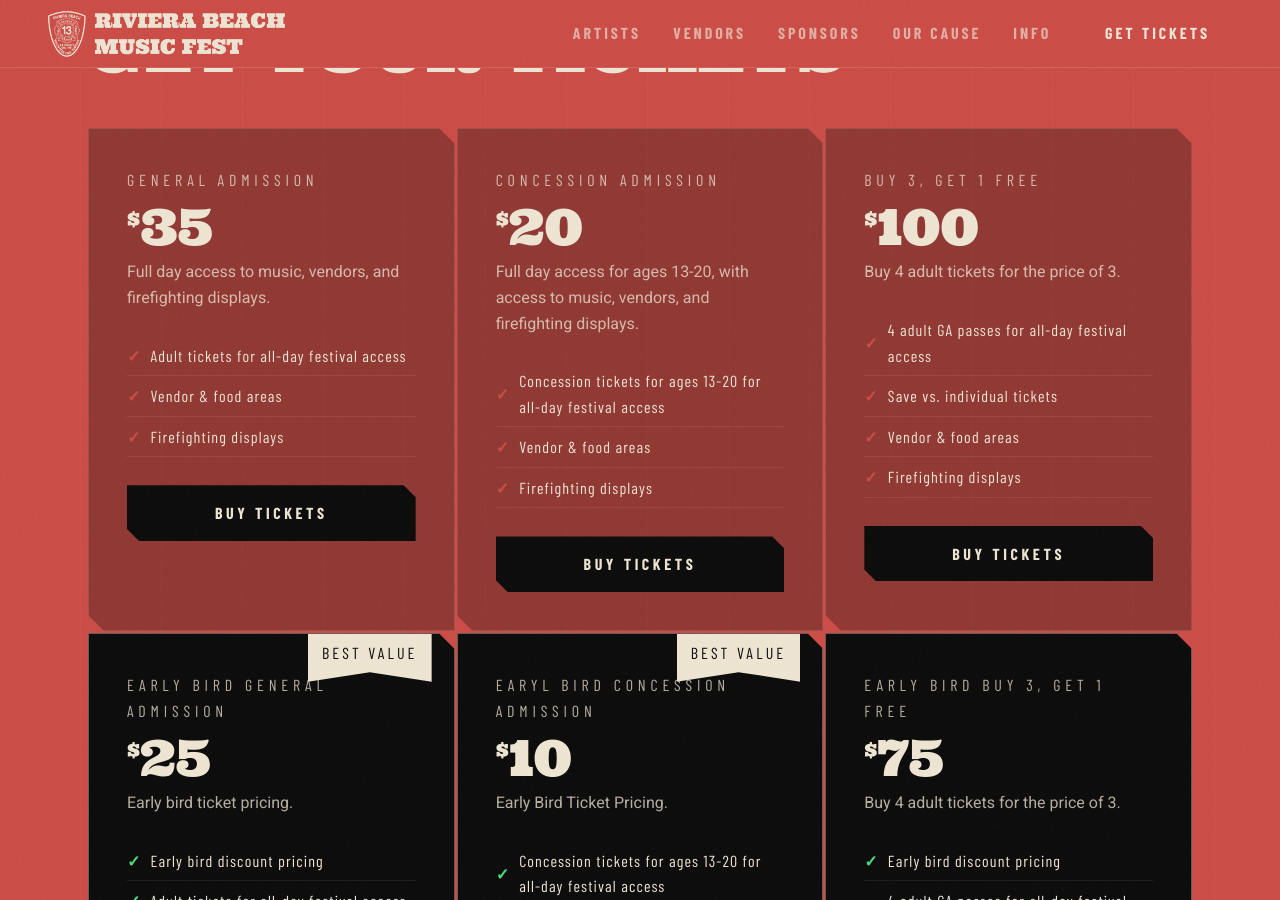
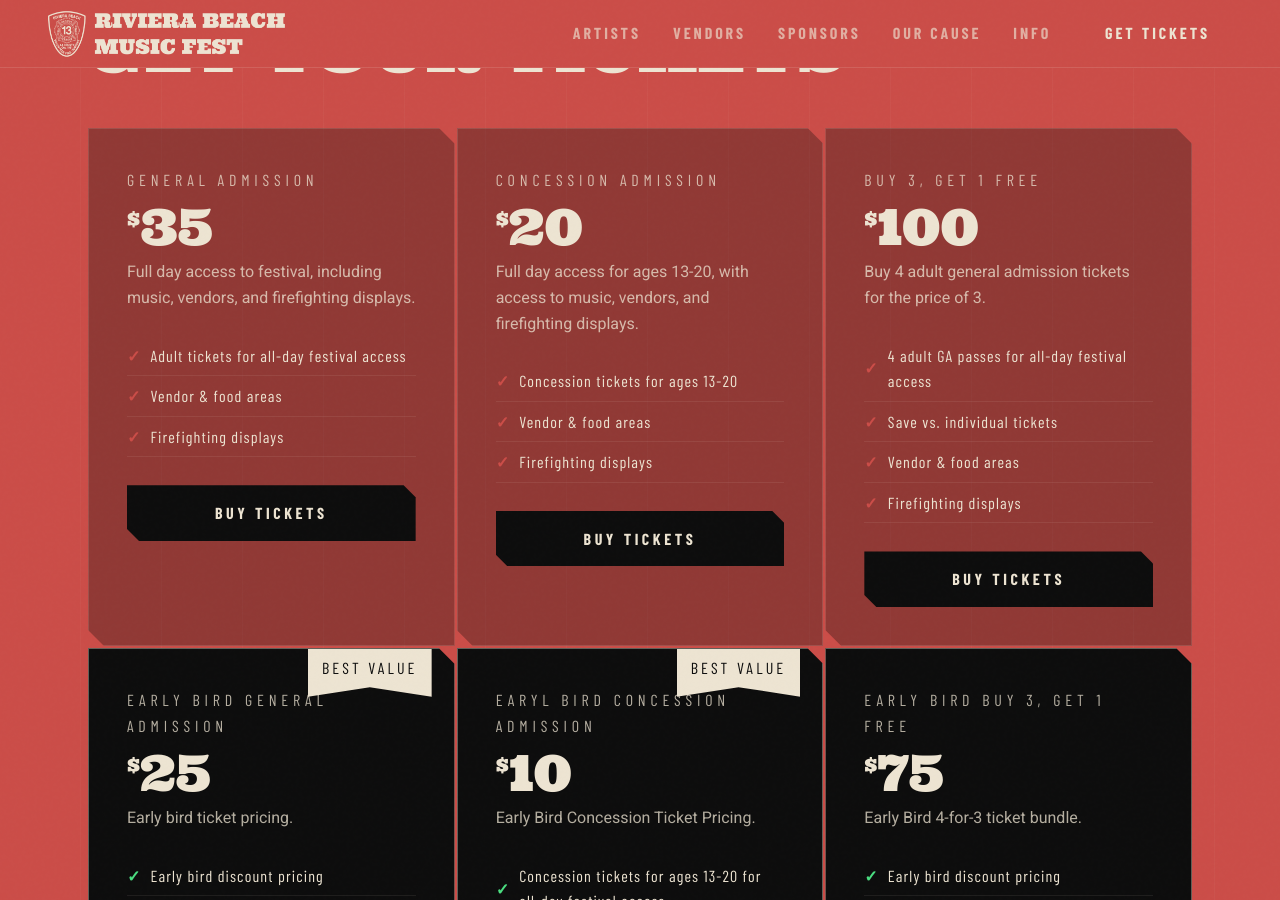
Before and after one commit to RBVFC/rbmf, a Jekyll site: the page built from index.html, in a window 1280 px wide and 900 px high, scrolled down 4003 px. Built offline with Jekyll 4.4.1, drawn with Linux system fonts in a browser that asks for light colours; some web fonts are replaced; some of the changed text lies outside the part shown.

Commit message:
Update tickets.yml

```diff
--- a/_data/tickets.yml
+++ b/_data/tickets.yml
@@ -2,7 +2,7 @@
 
 - tier: "General Admission"
   price: 35
-  description: "Full day access to music, vendors, and firefighting displays."
+  description: "Full day access to festival, including music, vendors, and firefighting displays."
   featured: false
   perks:
     - "Adult tickets for all-day festival access"
@@ -14,13 +14,13 @@
   description: "Full day access for ages 13-20, with access to music, vendors, and firefighting displays."
   featured: false
   perks:
-    - "Concession tickets for ages 13-20 for all-day festival access"
+    - "Concession tickets for ages 13-20"
     - "Vendor & food areas"
     - "Firefighting displays"
 
 - tier: "Buy 3, get 1 free"
   price: 100
-  description: "Buy 4 adult tickets for the price of 3."
+  description: "Buy 4 adult general admission tickets for the price of 3."
   featured: false
   perks:
     - "4 adult GA passes for all-day festival access"
@@ -41,7 +41,7 @@
 
 - tier: "Earyl Bird Concession Admission"
   price: 10
-  description: "Early Bird Ticket Pricing."
+  description: "Early Bird Concession Ticket Pricing."
   featured: true
   badge: "Best Value"
   perks:
@@ -51,11 +51,10 @@
 
 - tier: "Early Bird Buy 3, get 1 free"
   price: 75
-  description: "Buy 4 adult tickets for the price of 3."
+  description: "Early Bird 4-for-3 ticket bundle."
   featured: true
   perks:
     - "Early bird discount pricing"
     - "4 adult GA passes for all-day festival access"
-    - "Save vs. individual tickets"
     - "Vendor & food areas"
     - "Firefighting displays"
```
